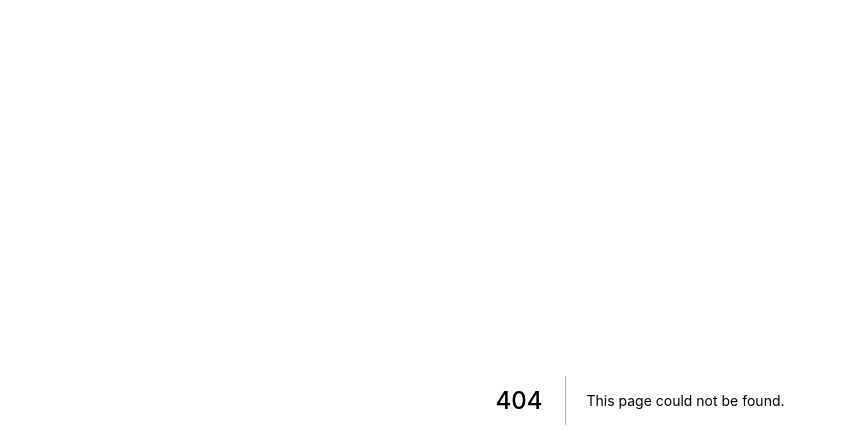
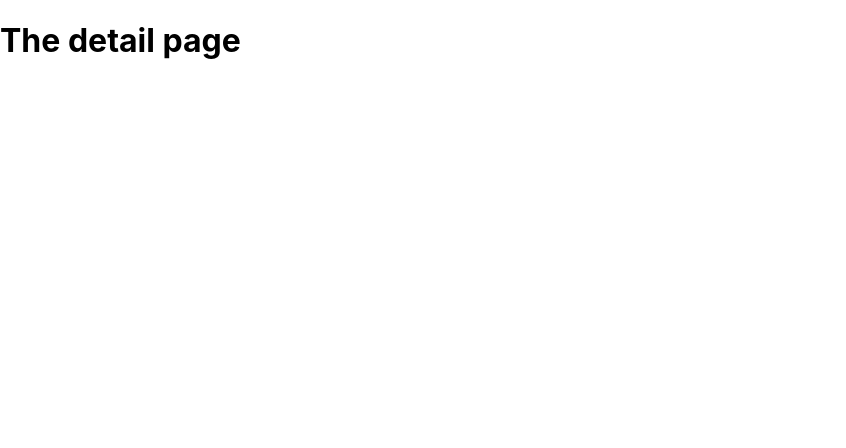
Before and after one commit to ajsabesirovic/next_app, a Next.js app: page /news/something-important in a window 1280 px wide. Before the commit this address had no page. Shown: the top 448 px of the page, without its empty margins (0-846 px from the left). Built offline with nearby package versions, Linux system fonts and the light colour scheme.

Commit message:
adding nested pages

```diff
--- /dev/null
+++ b/pages/news/something-important.js
@@ -0,0 +1,4 @@
+function DetailPage() {
+  return <h1>The detail page</h1>;
+}
+export default DetailPage;
```
Also changed, not shown: pages/news/index.js (renamed from pages/news.js).
